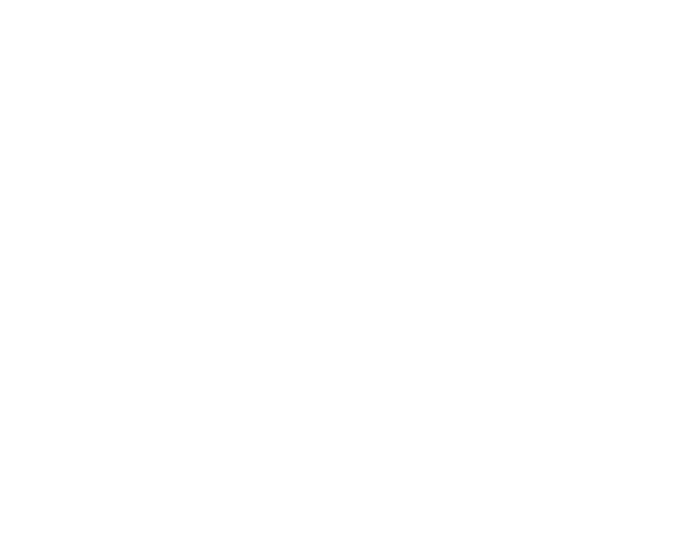
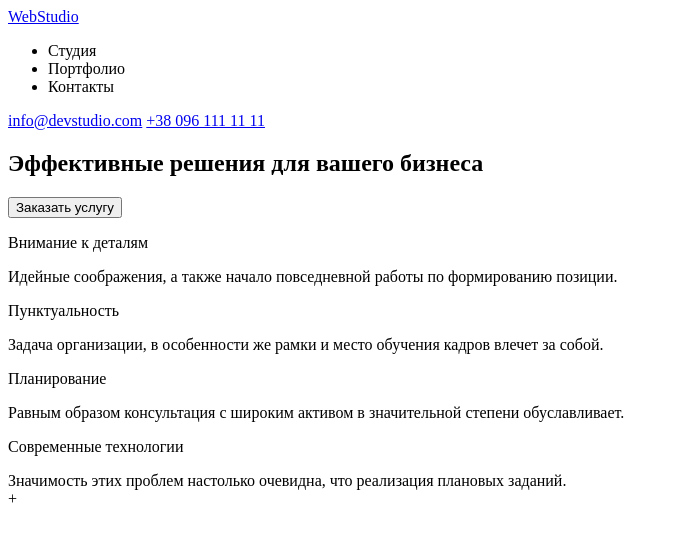
Before and after one commit to dimagorga/goit-markup-hw-01, a plain HTML site: page index.html in a window 1280 px wide. Shown: the whole page, without its empty margins (0-679 px from the left). Drawn offline with Linux system fonts and the light colour scheme.

Commit message:
Update index.html

```diff
--- a/index.html
+++ b/index.html
@@ -1,11 +1,53 @@
 <!DOCTYPE html>
-<html lang="en">
+<html lang="ru">
 <head>
     <meta charset="UTF-8">
     <meta name="viewport" content="width=device-width, initial-scale=1.0">
-    <title>Document</title>
+    <title>Главная</title>
 </head>
 <body>
+    <header>
+        <nav>
+            <a href="/">WebStudio</a>
+            <ul>
+                <li>Студия</li>
+                <li>Портфолио</li>
+                <li>Контакты</li>
+            </ul>
+        </nav>
+        <!--Contacts block-->
+        <address></address>
+            <a href="mailto:info@devstudio.com">info@devstudio.com</a>
+            <a href="tel:+38 096 111 11 11">+38 096 111 11 11</a>
+        </address>
+    </header>
+    <!--main-section-->
+    <main>
+    <!--button-section-->
+        <section>
+        <h1>Эффективные решения для вашего бизнеса</h1>
+        <button type="">Заказать услугу</button>
+        </section>
+        <!--advantages-block-->
+        <section>
+            <section>
+                <dl>Внимание к деталям</dl>
+                <dt>Идейные соображения, а также начало повседневной работы по формированию позиции.</dt>
+            </section>
+            <section>
+                <dl>Пунктуальность</dl>
+                <dt>Задача организации, в особенности же рамки и место обучения кадров влечет за собой.</dt>
+            </section>
+            <section>
+                <dl>Планирование</dl>
+                <dt>Равным образом консультация с широким активом в значительной степени обуславливает.</dt>
+            </section>
+            <section>
+                <dl>Современные технологии</dl>
+                <dt>Значимость этих проблем настолько очевидна, что реализация плановых заданий.</dt>
+            </section>
+        </section>
+</main>
 
-</body>
+</body>+
 </html>
```
